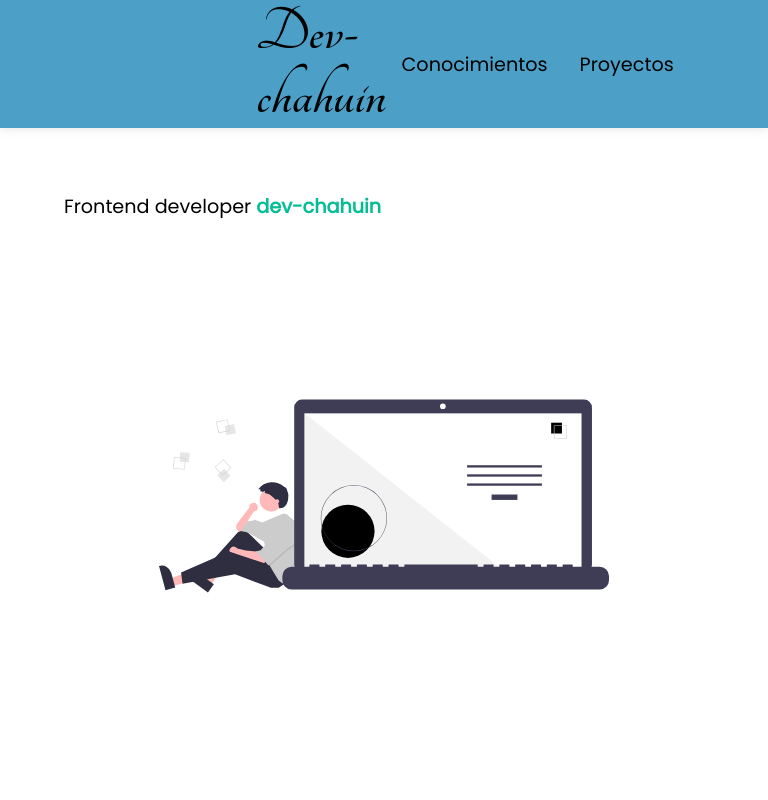
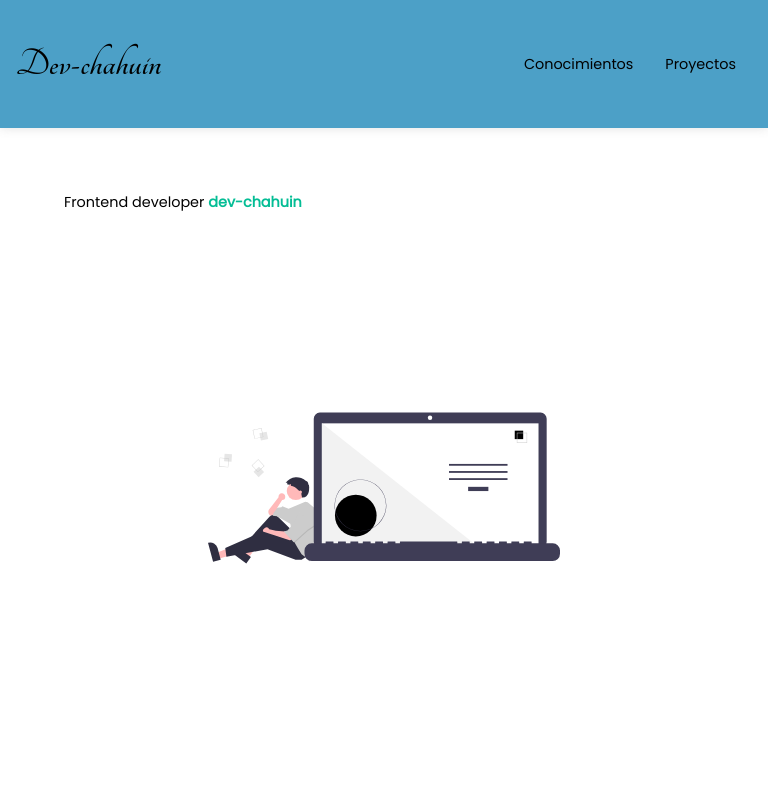
Before and after one commit to echahuin/chahuin, a Next.js app: page / in a window 768 px wide. Shown: the top 800 px of the page. Built offline with nearby package versions, Linux system fonts and the light colour scheme.

Commit message:
update responsive

```diff
--- a/app/components/Nav/styleNav.module.css
+++ b/app/components/Nav/styleNav.module.css
@@ -22,9 +22,44 @@
     list-style: none;
     margin: 0rem 1rem 0rem 1rem;
     font-family: var(--font-mono);
+    /* font-weight: 600; */
+
     font-size: 1.2rem;
 }
 
 .items li:hover{
     color: aliceblue;
 }
+
+@media (min-width: 701px) and (max-width: 1120px) {
+    .nav{
+        padding: 1.5rem 1rem 1.5rem 1rem;
+    }
+    .items li{
+        list-style: none;
+        margin: 0rem 1rem 0rem 1rem;
+        font-family: var(--font-mono);
+        font-weight: 400;
+        font-size: .9rem;
+    }
+
+    .logo{
+        font-size: 2.5rem;
+    }
+}
+
+@media (max-width: 700px) {
+    .nav{
+        padding: 1.5rem 1rem 1.5rem 1rem;
+    }
+    .items li{
+        list-style: none;
+        margin: 0rem .5rem 0rem .5rem;
+        font-family: var(--font-mono);
+        font-weight: 400;
+        font-size: .8rem;
+    }
+    .logo{
+        font-size: 2rem;
+    }
+}
--- a/app/globals.css
+++ b/app/globals.css
@@ -1,6 +1,7 @@
 @import url('https://fonts.googleapis.com/css2?family=Poppins:wght@300;400&family=Tangerine:wght@700&display=swap');
 :root {
   --max-width: 1100px;
+  --max-width-tablet: 768px;
   --border-radius: 12px;
   --font-mono: 'Poppins', sans-serif, ui-monospace, Menlo, Monaco, 'Cascadia Mono', 'Segoe UI Mono',
     'Roboto Mono', 'Oxygen Mono', 'Ubuntu Monospace', 'Source Code Pro',
--- a/app/page.module.css
+++ b/app/page.module.css
@@ -65,6 +65,19 @@
   text-transform: uppercase;
 }
 
+/* Tablet and Smaller Desktop */
+@media (min-width: 701px) and (max-width: 1120px) {
+  .grid {
+    grid-template-columns: repeat(2, 50%);
+  }
+  .description {
+    font-size: .9rem;
+  }
+  .logo {
+    width: 22rem;
+  }
+}
+
 /* Mobile */
 @media (max-width: 700px) {
   .grid {
@@ -73,11 +86,11 @@
     max-width: 320px;
     text-align: center;
   }
+  .description {
+    font-size: .9rem;
+  }
+  .logo {
+    width: 18rem;
+  }
+
 }
-
-/* Tablet and Smaller Desktop */
-@media (min-width: 701px) and (max-width: 1120px) {
-  .grid {
-    grid-template-columns: repeat(2, 50%);
-  }
-}
--- a/app/page.tsx
+++ b/app/page.tsx
@@ -29,9 +29,6 @@ export default function Home() {
             <Card data={item} key={index}/>
           )
         })}
-        {/* <Card />
-        <Card />
-        <Card /> */}
       </div>
       <div className={styles.contScroller} id='conocimientos'>
         <Scroller />
```
